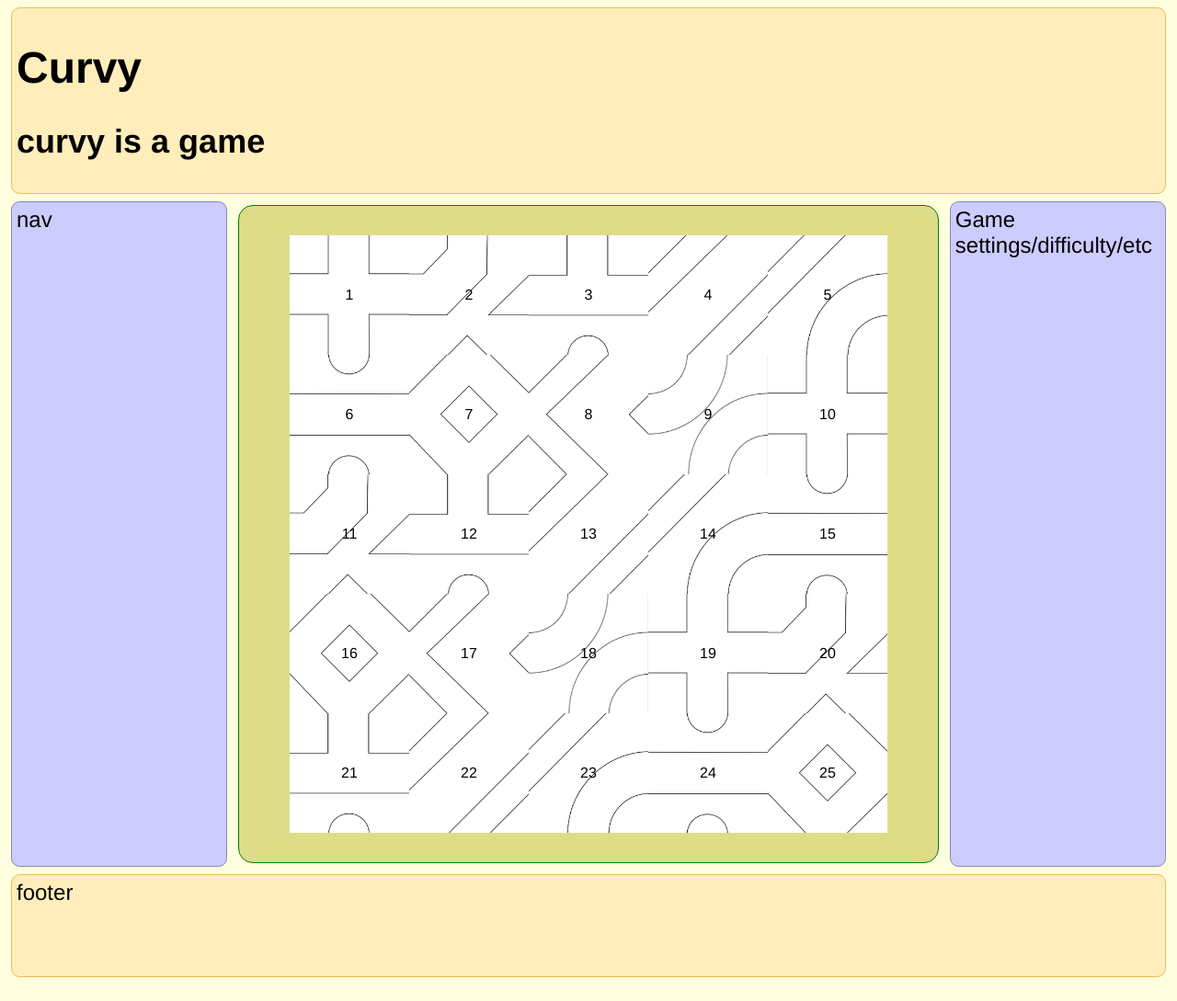
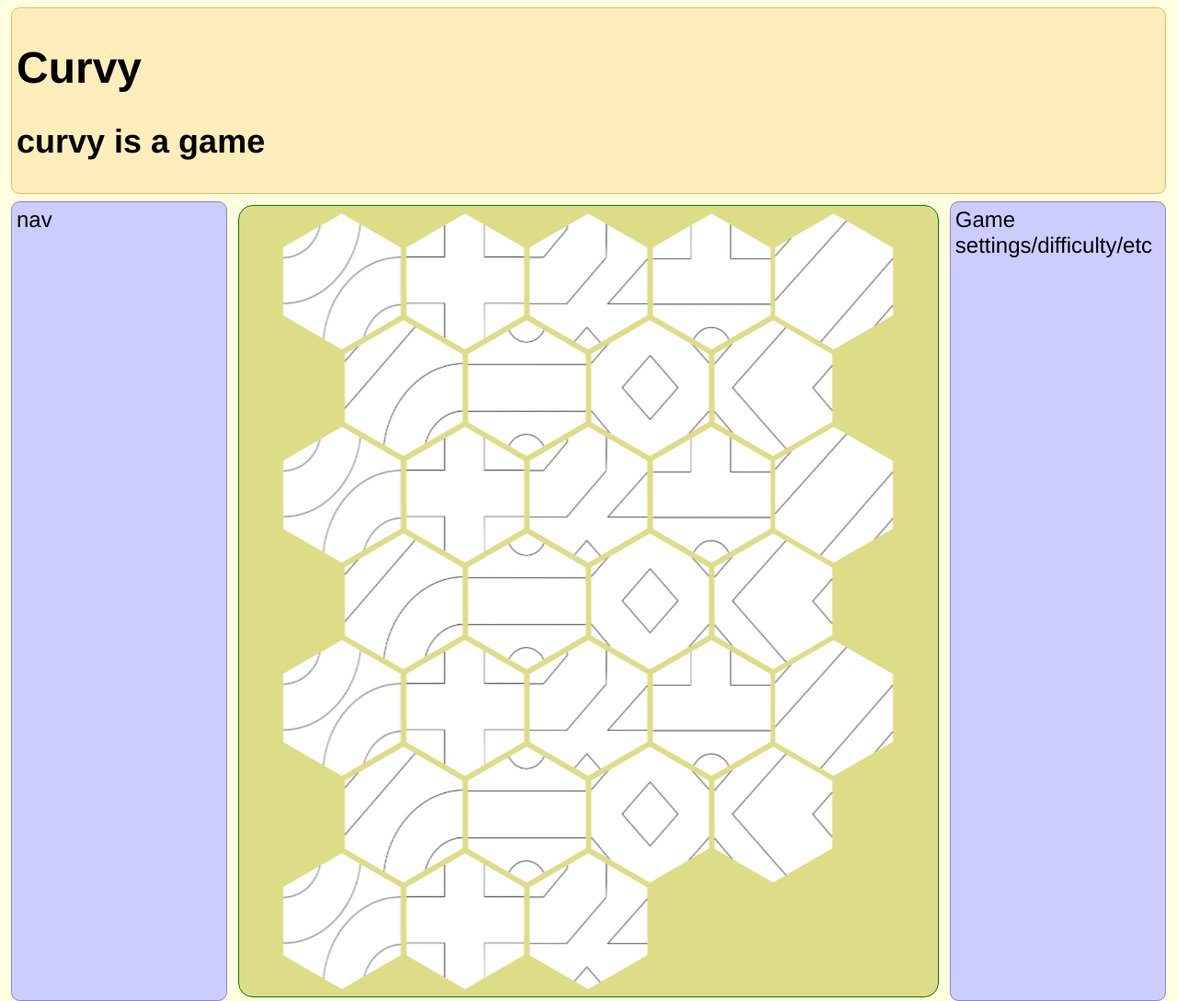
Before and after one commit to twerske/curvy, a plain HTML site: page index.html in a window 1280 px wide. Shown: the top 1089 px of the page at 92% size. Drawn offline with nearby package versions, Linux system fonts and the light colour scheme.

Commit message:
make initial hexagon grid

```diff
--- a/css/style.css
+++ b/css/style.css
@@ -12,8 +12,15 @@ body {
   background: var(--background);
 }
 
-header {
+header, footer {
   justify-content: center;
+  display: block;
+  margin: 4px;
+  padding: 5px;
+  min-height: 100px;
+  border: 1px solid #eebb55;
+  border-radius: 7pt;
+  background: #ffeebb;
 }
 
 #game {
@@ -54,17 +61,67 @@ header {
   order: 3;
 }
 
-header, footer {
-  display: block;
-  margin: 4px;
-  padding: 5px;
-  min-height: 100px;
-  border: 1px solid #eebb55;
-  border-radius: 7pt;
-  background: #ffeebb;
+/*** HEX GRID *****************************************************************/
+#hexGrid{
+  display: flex;
+  flex-wrap: wrap;
+  width: 90%;
+  margin: 0 auto;
+  padding-left: 0;
+  overflow: hidden;
+  list-style-type: none;
 }
 
-/* Too narrow to support three columns */
+.hex{
+  position: relative;
+  visibility: hidden;
+  outline: 1px solid transparent;
+}
+.hex::after{
+  content:'';
+  display:block;
+  padding-bottom: 86.602%;  /* =  100 / tan(60) * 1.5 */
+}
+.hexIn{
+  position: absolute;
+  width: 96%;
+  padding-bottom: 110.851%; /* =  width / sin(60) */
+  margin: 0 2%;
+  overflow: hidden;
+  visibility: hidden;
+  outline: 1px solid transparent;
+  -webkit-transform: rotate3d(0,0,1,-60deg) skewY(30deg);
+      -ms-transform: rotate3d(0,0,1,-60deg) skewY(30deg);
+          transform: rotate3d(0,0,1,-60deg) skewY(30deg);
+}
+.hexIn * {
+  position: absolute;
+  visibility: visible;
+  outline: 1px solid transparent;
+}
+.hexLink {
+    display: block;
+    width: 100%;
+    height: 100%;
+    overflow: hidden;
+    -webkit-transform: skewY(-30deg) rotate3d(0,0,1,60deg);
+        -ms-transform: skewY(-30deg) rotate3d(0,0,1,60deg);
+            transform: skewY(-30deg) rotate3d(0,0,1,60deg);
+}
+
+/*** HEX IMAGES ***************************************************************/
+.hex img {
+  left: -100%;
+  right: -100%;
+  width: 100%;
+  height: 100%;
+  margin: 0 auto;
+  -webkit-transform: rotate3d(0,0,0,0deg);
+      -ms-transform: rotate3d(0,0,0,0deg);
+          transform: rotate3d(0,0,0,0deg);
+}
+
+/*** MEDIA QUERIES*************************************************************/
 @media all and (max-width: 640px) {
   #game, #page {
     flex-direction: column;
@@ -81,18 +138,57 @@ header, footer {
   }
 }
 
-.grid {
-  margin:1em auto;
-  border-collapse:collapse
+/****HEXAGON SIZING AND EVEN ROW INDENTATION **********************************/
+@media (min-width:1201px) { /* <- 5-4  hexagons per row */
+  #hexGrid{
+    padding-bottom: 4.4%
+  }
+  .hex {
+    width: 20%; /* = 100 / 5 */
+  }
+  .hex:nth-child(9n+6){ /* first hexagon of even rows */
+    margin-left:10%;  /* = width of .hex / 2  to indent even rows */
+  }
 }
 
-.grid td {
-  width: 8rem;
-  height: 8rem;
-  /*border: 1px solid var(--outline);*/
-  text-align: center;
-  font-size: 1rem;
-  background-size: cover;
-  background-repeat: no-repeat;
-  background-position: center center;
+@media (max-width: 1200px) and (min-width:901px) { /* <- 4-3  hexagons per row */
+  #hexGrid{
+    padding-bottom: 5.5%
+  }
+  .hex {
+    width: 25%; /* = 100 / 4 */
+  }
+  .hex:nth-child(7n+5){ /* first hexagon of even rows */
+    margin-left:12.5%;  /* = width of .hex / 2  to indent even rows */
+  }
 }
+
+@media (max-width: 900px) and (min-width:601px) { /* <- 3-2  hexagons per row */
+  #hexGrid{
+    padding-bottom: 7.4%
+  }
+  .hex {
+    width: 33.333%; /* = 100 / 3 */
+  }
+  .hex:nth-child(5n+4){ /* first hexagon of even rows */
+    margin-left:16.666%;  /* = width of .hex / 2  to indent even rows */
+  }
+}
+
+@media (max-width: 600px) { /* <- 2-1  hexagons per row */
+  #hexGrid{
+    padding-bottom: 11.2%
+  }
+  .hex {
+    width: 50%; /* = 100 / 3 */
+  }
+  .hex:nth-child(3n+3){ /* first hexagon of even rows */
+    margin-left:25%;  /* = width of .hex / 2  to indent even rows */
+  }
+}
+
+@media (max-width: 400px) {
+    #hexGrid {
+        font-size: 13px;
+    }
+}
--- a/js/app.js
+++ b/js/app.js
@@ -1,62 +1,69 @@
-var $grid = clickableGrid(5, 5);
-$('main').append($grid);
+// var $grid = clickableGrid(5, 5);
+// $('main').append($grid);
+//
+// function clickableGrid(rows, cols){
+//     var i = 0;
+//     var $grid = $('<table>', {
+//       class: 'grid'
+//     });
+//     for (var r = 0; r < rows; ++r){
+//         var $tr = $('<tr>');
+//         $tr.appendTo($grid);
+//         for (var c = 0; c < cols; ++c){
+//             var $cell = $('<td>', {
+//               id: ++i
+//             });
+//             $cell.appendTo($tr)
+//             $cell.html(i)
+//
+//             $cell.css('background-image',`url(images/${i%9}.png)`)
+//
+//             $cell.data('row', r);
+//             $cell.data('column', c);
+//             $cell.data('angle', 0)
+//
+//             $cell.on('click', function(){
+//                 console.log("You clicked on element:", $(this));
+//                 console.log("You clicked on row:", $(this).data('row'));
+//                 console.log("You clicked on col:", $(this).data('column'));
+//                 console.log("You clicked on item #:", $(this).attr('id'));
+//
+//                 rotateCell($(this));
+//             });
+//         }
+//     }
+//     return $grid;
+// }
+//
 
-function clickableGrid(rows, cols){
-    var i = 0;
-    var $grid = $('<table>', {
-      class: 'grid'
-    });
-    for (var r = 0; r < rows; ++r){
-        var $tr = $('<tr>');
-        $tr.appendTo($grid);
-        for (var c = 0; c < cols; ++c){
-            var $cell = $('<td>', {
-              id: ++i
-            });
-            $cell.appendTo($tr)
-            $cell.html(i)
-
-            $cell.css('background-image',`url(images/${i%9}.png)`)
-
-            $cell.data('row', r);
-            $cell.data('column', c);
-            $cell.data('angle', 0)
-
-            $cell.on('click', function(){
-                console.log("You clicked on element:", $(this));
-                console.log("You clicked on row:", $(this).data('row'));
-                console.log("You clicked on col:", $(this).data('column'));
-                console.log("You clicked on item #:", $(this).attr('id'));
-
-                rotateCell($(this));
-            });
-        }
-    }
-    return $grid;
+function rotateHex($el){
+  var angle = ($el.data('angle') + 60) || 60;
+  $el.css({'transform': 'rotate3d(0, 0, 1, ' + angle + 'deg)'});
+  $el.data('angle', angle);
 }
 
-function rotateCell($el){
-    var angle = ($el.data('angle') + 90);
-    $el.css({'transform': 'rotate(' + angle + 'deg)'});
-    $el.data('angle', angle);
+var $hexGrid = $('<ul>', {
+  id: 'hexGrid'
+})
+.appendTo('main');
+
+var gridSize = 30;
+
+for (var i=0; i<gridSize; i++) {
+  var $li = $('<li>', {
+    class: 'hex'
+  })
+  .html(
+    `<div class="hexIn">
+       <a class="hexLink" href="#">
+         <img src="images/${i%9}.png" alt="" />
+       </a>
+     </div>`
+  )
+  .appendTo($hexGrid)
 }
 
-// $testSVG = $('<svg', {
-//   id: "svg",
-//   width: "0",
-//   height: "0"
-// })
-//
-// $testPath = $('<path', {
-//   id: "path",
-//   d: "M0 0"
-// })
-// .appendTo($testSVG)
-//
-// function connectAll() {
-//     // connect all the paths you want!
-//     connectElements($("#svg"), $("#path"), $("#1"),  $("#2"));
-//     // ...
-//     // connectElements($("#svg1"), $("#someOtherPath"), $("#purple"), $("#teal")  );
-//     // connectElements($("#svg1"), $("#yetAnotherPath"), $("#Tom"), $("#teal")  );
-// }
+$('.hexLink img').on('click', function(e){
+  e.preventDefault();
+  rotateHex($(this));
+})
```
